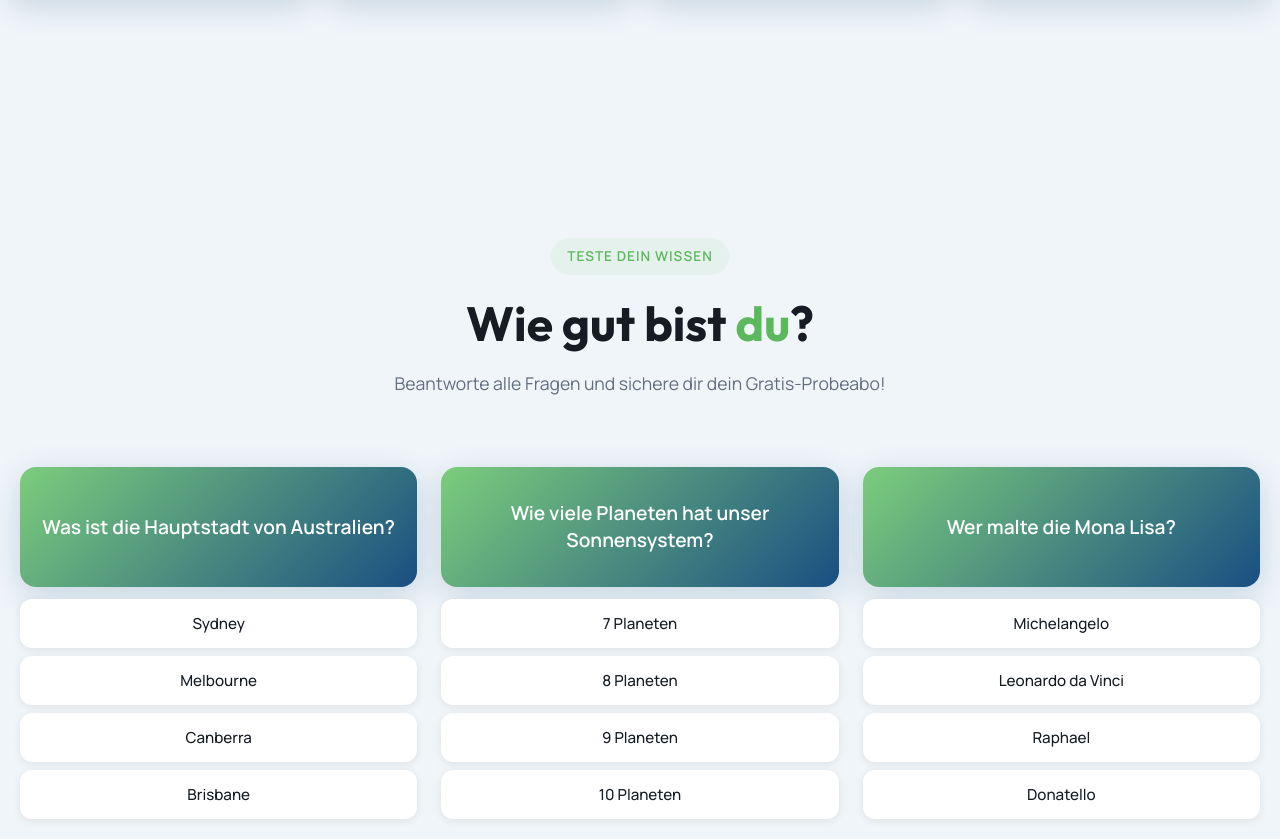
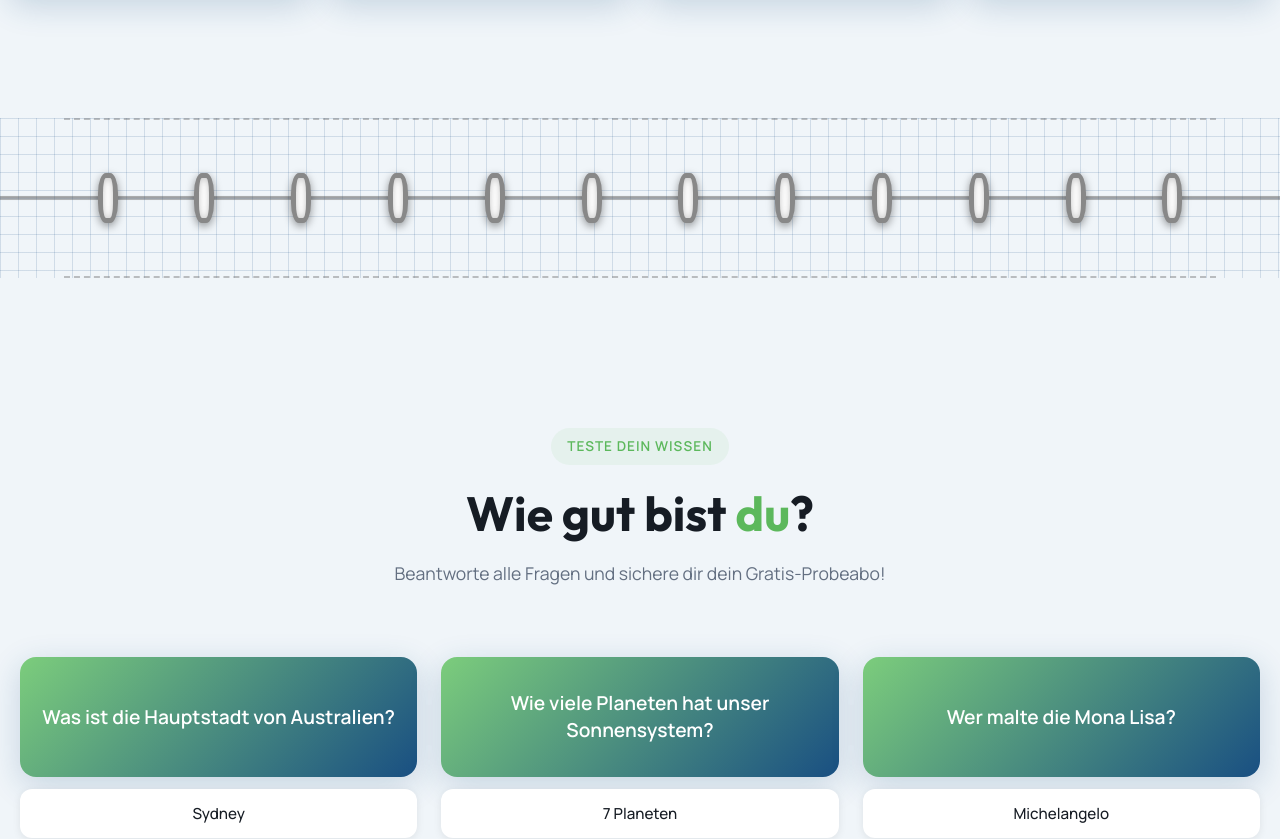
Before and after one commit to mind-slam/website, an Angular app: page / in a window 1280 px wide. Shown: the part 1409-2248 px from the top of the page. Built offline with nearby package versions, Linux system fonts and the light colour scheme.

Commit message:
desk 1 update duells and quizzes

```diff
--- a/src/app/components/duells/duells.component.html
+++ b/src/app/components/duells/duells.component.html
@@ -48,4 +48,24 @@
       }
     </div>
   </div>
+
+  <!-- Notebook Paper Transition (Spiral Binding) -->
+  <div class="duells__paper-edge">
+    <!-- Kariertes Papier oben (Duells-Seite) -->
+    <div class="grid-paper grid-paper--top"></div>
+    <!-- Löcher -->
+    <div class="paper-holes">
+      @for (hole of [1,2,3,4,5,6,7,8,9,10,11,12]; track hole) {
+        <div class="paper-hole"></div>
+      }
+    </div>
+    <!-- Spiralringe -->
+    <div class="spiral-rings">
+      @for (ring of [1,2,3,4,5,6,7,8,9,10,11,12]; track ring) {
+        <div class="spiral-ring"></div>
+      }
+    </div>
+    <!-- Kariertes Papier unten (Quiz-Sektion) -->
+    <div class="grid-paper grid-paper--bottom"></div>
+  </div>
 </section>
--- a/src/app/components/duells/duells.component.scss
+++ b/src/app/components/duells/duells.component.scss
@@ -3,10 +3,14 @@
 .duells {
   position: relative;
   padding: 80px 0;
+  padding-bottom: 160px; // Platz für Papier-Übergang
   background: $bg-light;
+  overflow: visible;
+  margin-bottom: 70px; // Platz für unteren Teil des Übergangs
 
   @media (min-width: $breakpoint-lg) {
     padding: 120px 0;
+    padding-bottom: 200px;
   }
 
   &__container {
@@ -249,3 +253,189 @@
     opacity: 0;
   }
 }
+
+// ============================================
+// RINGBUCH ÜBERGANG - Spiralen über dem Papier
+// ============================================
+
+$binding-height: 160px;
+$ring-gap: clamp(45px, 6vw, 80px);
+$ring-width: 20px;
+$ring-height: 50px;
+$hole-size: 12px;
+
+// Kariertes Muster
+@mixin grid-pattern($opacity: 0.15) {
+  background-image:
+    linear-gradient(rgba($secondary-blue, $opacity) 1px, transparent 1px),
+    linear-gradient(90deg, rgba($secondary-blue, $opacity) 1px, transparent 1px);
+  background-size: 18px 18px;
+}
+
+.duells__paper-edge {
+  position: absolute;
+  bottom: calc(-#{$binding-height} / 2);
+  left: 0;
+  right: 0;
+  height: $binding-height;
+  z-index: 10;
+  pointer-events: none;
+}
+
+// Obere karierte Seite (Duells-Seite)
+.grid-paper--top {
+  position: absolute;
+  top: 0;
+  left: 0;
+  right: 0;
+  height: 50%;
+  background: $bg-light;
+  @include grid-pattern;
+  z-index: 1;
+
+  // Perforierungslinie oben
+  &::before {
+    content: '';
+    position: absolute;
+    top: 0;
+    left: 5%;
+    right: 5%;
+    height: 0;
+    border-top: 2px dashed rgba(#666, 0.4);
+  }
+
+  // Trennlinie unten (Mitte der Bindung)
+  &::after {
+    content: '';
+    position: absolute;
+    bottom: 0;
+    left: 0;
+    right: 0;
+    height: 2px;
+    background: linear-gradient(
+      to bottom,
+      rgba(#666, 0.3) 0%,
+      rgba(#444, 0.5) 50%,
+      rgba(#666, 0.3) 100%
+    );
+    box-shadow: 0 1px 2px rgba(0,0,0,0.15);
+  }
+}
+
+// Untere karierte Seite (Quiz-Sektion)
+.grid-paper--bottom {
+  position: absolute;
+  bottom: 0;
+  left: 0;
+  right: 0;
+  height: 50%;
+  background: $bg-light;
+  @include grid-pattern;
+  z-index: 1;
+
+  // Trennlinie oben (Mitte der Bindung)
+  &::before {
+    content: '';
+    position: absolute;
+    top: 0;
+    left: 0;
+    right: 0;
+    height: 2px;
+    background: linear-gradient(
+      to bottom,
+      rgba(#666, 0.3) 0%,
+      rgba(#444, 0.5) 50%,
+      rgba(#666, 0.3) 100%
+    );
+    box-shadow: 0 -1px 2px rgba(0,0,0,0.15);
+  }
+
+  // Perforierungslinie unten
+  &::after {
+    content: '';
+    position: absolute;
+    bottom: 0;
+    left: 5%;
+    right: 5%;
+    height: 0;
+    border-bottom: 2px dashed rgba(#666, 0.4);
+  }
+}
+
+// Container für Löcher
+.paper-holes {
+  position: absolute;
+  top: 50%;
+  left: 0;
+  right: 0;
+  transform: translateY(-50%);
+  display: flex;
+  justify-content: center;
+  gap: $ring-gap;
+  padding: 0 5%;
+  z-index: 2;
+}
+
+// Einzelnes Loch - transparent (nur Schatten für Tiefe)
+.paper-hole {
+  width: $hole-size;
+  height: $hole-size;
+  border-radius: 50%;
+  flex-shrink: 0;
+  background: transparent;
+
+  @media (max-width: $breakpoint-md) {
+    width: 10px;
+    height: 10px;
+  }
+}
+
+// Spiralringe
+.spiral-rings {
+  position: absolute;
+  top: 50%;
+  left: 0;
+  right: 0;
+  transform: translateY(-50%);
+  display: flex;
+  justify-content: center;
+  gap: $ring-gap;
+  padding: 0 5%;
+  pointer-events: none;
+  z-index: 10;
+}
+
+// Einzelner Spiralring
+.spiral-ring {
+  width: $ring-width;
+  height: $ring-height;
+  flex-shrink: 0;
+  position: relative;
+
+  &::before {
+    content: '';
+    position: absolute;
+    top: 0;
+    left: 0;
+    width: 100%;
+    height: 100%;
+    border: 5px solid;
+    border-radius: 40%;
+    box-sizing: border-box;
+    border-color: #888;
+    background: white;
+    box-shadow:
+      0 3px 8px rgba(0,0,0,0.4),
+      inset 0 2px 6px rgba(0,0,0,0.15),
+      inset 0 -2px 6px rgba(0,0,0,0.1);
+  }
+
+  @media (max-width: $breakpoint-md) {
+    width: 16px;
+    height: 38px;
+
+    &::before {
+      border-width: 4px;
+    }
+  }
+}
--- a/src/app/components/quiz-cards/quiz-cards.scss
+++ b/src/app/components/quiz-cards/quiz-cards.scss
@@ -3,10 +3,12 @@
 .quiz-cards {
   position: relative;
   padding: 80px 0;
+  padding-top: 120px; // Extra Platz für Papier-Übergang von oben
   background: $bg-light;
 
   @media (min-width: $breakpoint-lg) {
     padding: 120px 0;
+    padding-top: 160px;
   }
 
   &__container {
```
